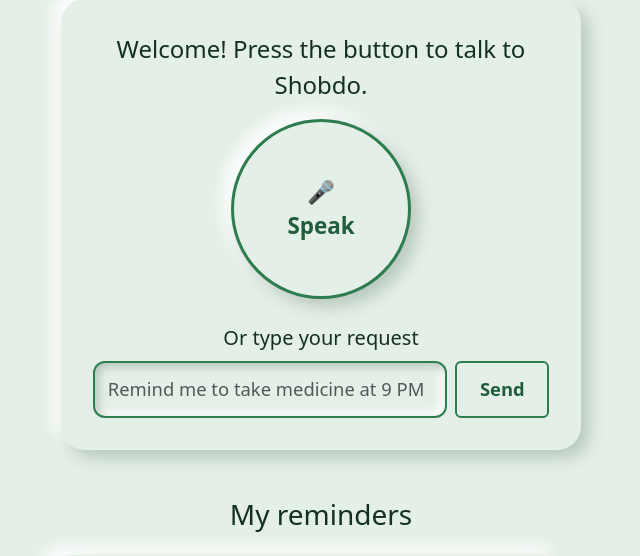
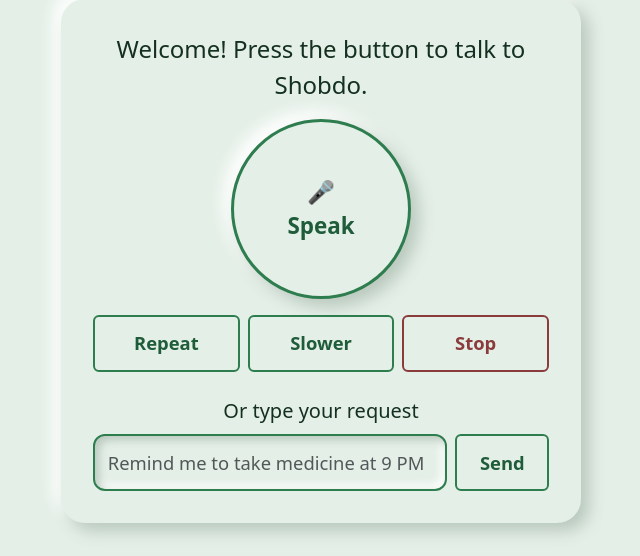
Before and after one commit to Eshka1/-Shobdo-A-Voice-First-Assistant, a Flask app: page / in a window 1280 px wide. Shown: the part 181-737 px from the top of the page, without its empty margins (319-959 px from the left). Run offline with Flask 3, Linux system fonts and the light colour scheme; some libraries are stand-ins or nearby versions.

Commit message:
Addrepeat,slower& slow speech controls

```diff
--- a/static/css/style.css
+++ b/static/css/style.css
@@ -137,3 +137,12 @@ body {
     flex: 0 0 auto;
     padding: 0.8rem 1.4rem;
 }
+
+.speech-controls .action-btn {
+    min-width: 110px;
+}
+
+.action-btn[aria-pressed="true"] {
+    background: var(--green);
+    color: #ffffff;
+}
--- a/static/js/app.js
+++ b/static/js/app.js
@@ -2,6 +2,9 @@ const micBtn = document.getElementById("mic-btn");
 const statusEl = document.getElementById("status");
 const form = document.getElementById("command-form");
 const input = document.getElementById("command-input");
+const repeatBtn = document.getElementById("repeat-btn");
+const slowBtn = document.getElementById("slow-btn");
+const stopBtn = document.getElementById("stop-btn");
 
 const TEXT = {
     en: {
@@ -16,6 +19,11 @@ const TEXT = {
         done: "Done",
         cancel: "Cancel",
         noReminders: "No reminders yet.",
+        repeat: "Repeat",
+        slower: "Slower",
+        normalSpeed: "Normal speed",
+        stop: "Stop",
+        nothingToRepeat: "There is nothing to repeat yet.",
         greeting: "Hello, I am Shobdo. How can I help you?",
         youTyped: "You typed: ",
         typeFirst: "Please type something first.",
@@ -33,6 +41,11 @@ const TEXT = {
         done: "সম্পন্ন",
         cancel: "বাতিল",
         noReminders: "এখনও কোনো রিমাইন্ডার নেই।",
+        repeat: "আবার বলুন",
+        slower: "ধীরে বলুন",
+        normalSpeed: "স্বাভাবিক গতি",
+        stop: "থামুন",
+        nothingToRepeat: "আবার বলার মতো কিছু নেই।",
         greeting: "আমি শব্দ। আপনাকে কীভাবে সাহায্য করতে পারি?",
         youTyped: "আপনি লিখেছেন: ",
         typeFirst: "অনুগ্রহ করে আগে কিছু লিখুন।",
@@ -41,6 +54,8 @@ const TEXT = {
 };
 
 let currentLang = "en";
+let slow = false;
+let lastSpoken = "";
 
 function t(key) {
     return TEXT[currentLang][key];
@@ -49,6 +64,11 @@ function t(key) {
 function getLanguage() {
     const chosen = document.querySelector('input[name="language"]:checked');
     return chosen ? chosen.value : "en";
+}
+
+function updateSlowButton() {
+    slowBtn.textContent = slow ? t("normalSpeed") : t("slower");
+    slowBtn.setAttribute("aria-pressed", slow ? "true" : "false");
 }
 
 function applyLanguage(lang) {
@@ -69,6 +89,8 @@ function applyLanguage(lang) {
         el.textContent = lang === "bn" ? el.dataset.textBn : el.dataset.textEn;
     });
 
+    updateSlowButton();
+    lastSpoken = "";
     statusEl.textContent = "";
     localStorage.setItem("shobdo-lang", lang);
 }
@@ -78,9 +100,11 @@ function speak(text) {
         statusEl.textContent = t("cannotSpeak");
         return;
     }
+    lastSpoken = text;
     window.speechSynthesis.cancel();
     const utterance = new SpeechSynthesisUtterance(text);
     utterance.lang = currentLang === "bn" ? "bn-BD" : "en-US";
+    utterance.rate = slow ? 0.6 : 1;
     window.speechSynthesis.speak(utterance);
 }
 
@@ -91,6 +115,26 @@ document.querySelectorAll('input[name="language"]').forEach((radio) => {
 micBtn.addEventListener("click", () => {
     statusEl.textContent = t("greeting");
     speak(t("greeting"));
+});
+
+repeatBtn.addEventListener("click", () => {
+    if (lastSpoken === "") {
+        statusEl.textContent = t("nothingToRepeat");
+        return;
+    }
+    speak(lastSpoken);
+});
+
+slowBtn.addEventListener("click", () => {
+    slow = !slow;
+    updateSlowButton();
+    if (lastSpoken !== "") {
+        speak(lastSpoken);
+    }
+});
+
+stopBtn.addEventListener("click", () => {
+    window.speechSynthesis.cancel();
 });
 
 form.addEventListener("submit", (event) => {
--- a/templates/index.html
+++ b/templates/index.html
@@ -19,6 +19,11 @@
         <button type="button" id="mic-btn" class="mic-button" aria-label="Start speaking"
             data-i18n-aria="micLabel">🎤<br><span data-i18n="mic">Speak</span></button>
         <p id="status" class="mt-3 fs-5" role="status" aria-live="polite"></p>
+        <div class="d-flex gap-2 flex-wrap mt-3 speech-controls">
+            <button type="button" id="repeat-btn" class="btn action-btn" data-i18n="repeat">Repeat</button>
+            <button type="button" id="slow-btn" class="btn action-btn" aria-pressed="false">Slower</button>
+            <button type="button" id="stop-btn" class="btn action-btn action-cancel" data-i18n="stop">Stop</button>
+        </div>
 
         <form id="command-form" class="mt-4" autocomplete="off">
             <label for="command-input" class="form-label fs-5" data-i18n="typeLabel">Or type your request</label>
```
